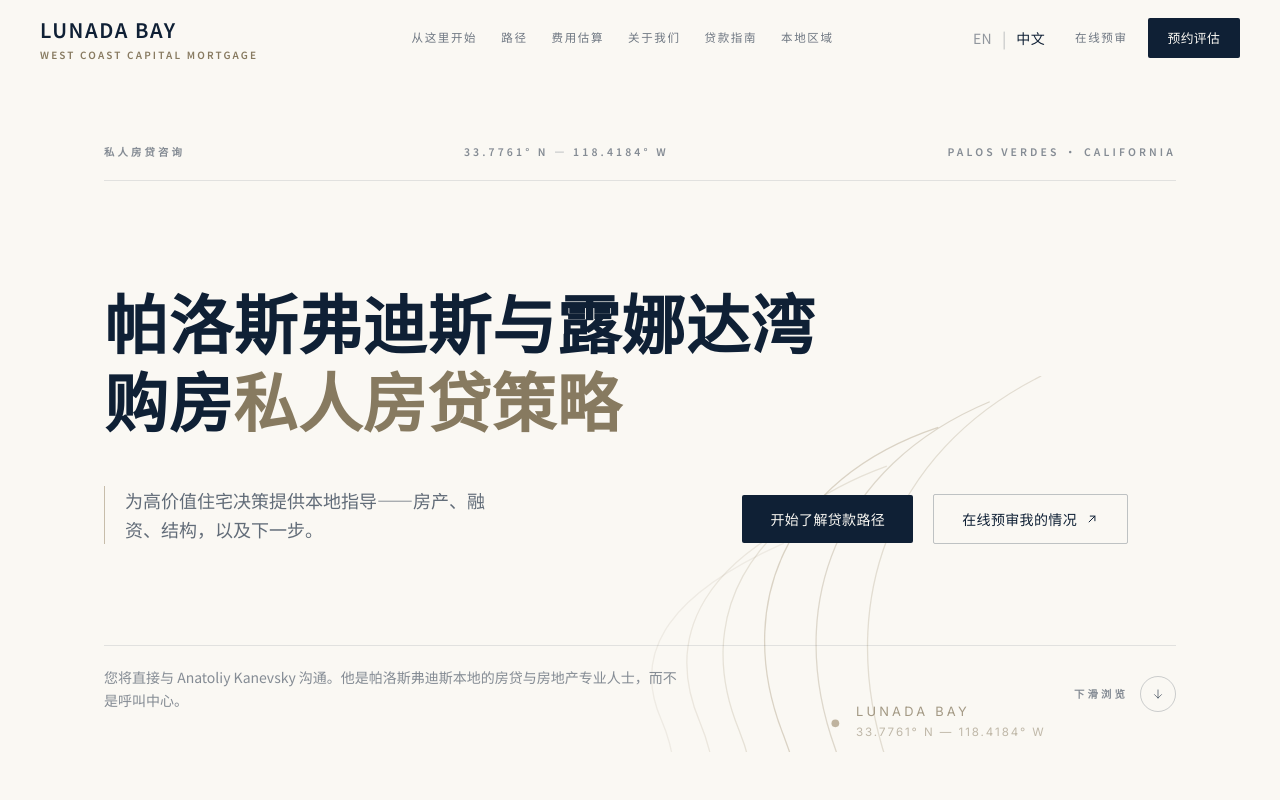
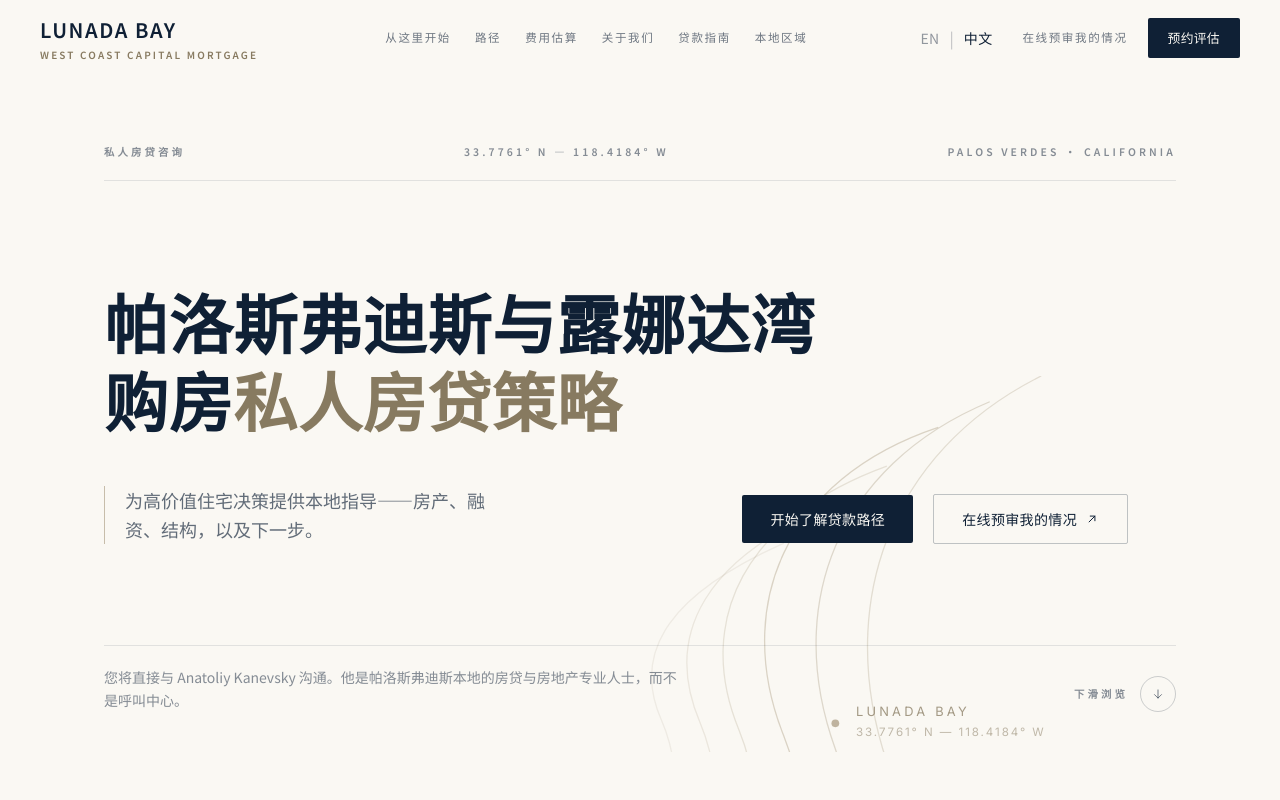
Before and after one commit to westccmortgage/lunada, a React (Vite) app: page /zh in a window 1280 px wide. Shown: the top 800 px of the page. Built offline with nearby package versions, Linux system fonts and the light colour scheme.

Commit message:
Rename header nav link to "Review My Scenario" to match hero
Consistent wording across header and hero (EN + ZH); same wcci.online link.

Co-Authored-By: Claude Opus 4.8 <noreply@anthropic.com>
Claude-Session: https://claude.ai/code/session_01XyZXkPEQNAzyzgaSNTMdth

```diff
--- a/src/data/translations.js
+++ b/src/data/translations.js
@@ -322,7 +322,7 @@ export const translations = {
       guides: 'Guides',
       areas: 'Areas',
       contact: 'Contact',
-      reviewScenario: 'Review Scenario',
+      reviewScenario: 'Review My Scenario',
       cta: 'Request a Review',
     },
 
@@ -1001,7 +1001,7 @@ export const translations = {
       guides: '贷款指南',
       areas: '本地区域',
       contact: '联系我们',
-      reviewScenario: '在线预审',
+      reviewScenario: '在线预审我的情况',
       cta: '预约评估',
     },
 
```
